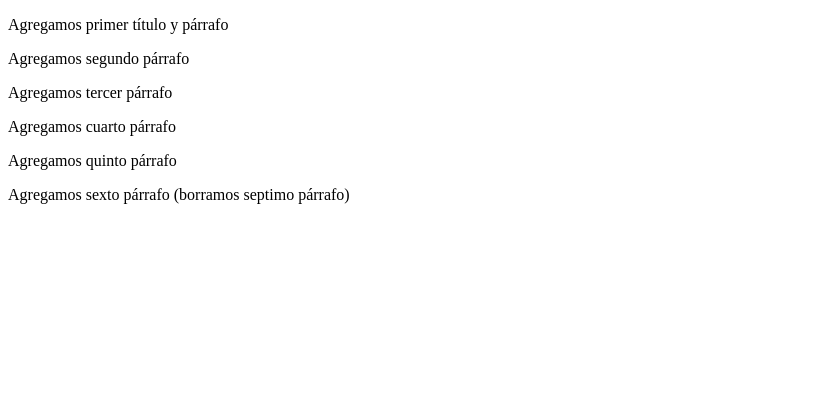
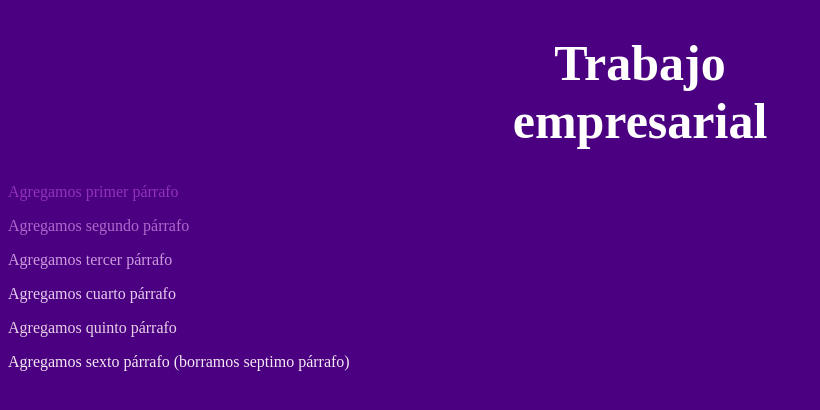
Before and after one commit to cesdur/curso_santiago_ejercicio_1, a plain HTML site: page index.html in a window 1280 px wide. Shown: the whole page, without its empty margins (0-820 px from the left). Drawn offline with Linux system fonts and the light colour scheme.

Commit message:
Segunda parte: párrafos y colores de fuente

```diff
--- a/css/style.css
+++ b/css/style.css
@@ -0,0 +1,53 @@
+/*-------------------------- background -----------------------------------*/
+
+/*Ejemplo de selecto de elemento*/
+body {
+    background-color: #4b0081;
+}
+
+/*--------------------------- Título ----------------------------------------*/
+
+/*Ejemplo de selecto de clase, color y tamaño de letra*/
+.primer_titulo{
+    color: #ffffff;
+    font-size: 50px;
+    width: 300px;
+
+}
+/*-------------------- Primero y Segundo párrafo ----------------------------*/
+
+/*Ejemplo de selector de clase*/
+.primer_parrafo {
+    color: #9032bb;
+}
+
+/* Ejemplo de selector ID*/
+#segundo_parrafo {
+    color: #af69cd;
+}
+/*----------------------------------------------------------------------------*/
+
+/*-------------------- Tercero y curto párrafo -------------------------------*/
+
+/*Ejemplo de selector de clase*/
+.tercer_parrafo {
+    color: #cb9bde;
+}
+
+/* Ejemplo de selector ID*/
+#cuarto_parrafo {
+    color: #e6ccef;
+}
+/*----------------------------------------------------------------------------*/
+
+/*-------------------- Quinto y sexto párrafo --------------------------------*/
+
+/*Ejemplo de selector de clase*/
+.quinto_parrafo {
+    color: #e8d1e7;
+}
+
+/* Ejemplo de selector ID*/
+#sexto_parrafo {
+    color: #f4e8f3;
+}
--- a/index.html
+++ b/index.html
@@ -4,13 +4,27 @@
     <meta charset="UTF-8">
     <meta name="viewport" content="width=device-width, initial-scale=1.0">
     <title>Empresa A</title>
+    <link href="css/style.css" rel="stylesheet" type="text/css">
 </head>
 <body>
-    <p>Agregamos primer título y párrafo</p>
-    <p>Agregamos segundo párrafo</p>
-    <p>Agregamos tercer párrafo</p>
-    <p>Agregamos cuarto párrafo</p>
-    <p>Agregamos quinto párrafo</p>
-    <p>Agregamos sexto párrafo (borramos septimo párrafo)</p>
+    <div align="center">
+    <h1 class="primer_titulo">Trabajo empresarial</h1>
+    </div>
+
+    <div>
+    <p class ="primer_parrafo">Agregamos primer párrafo</p>
+    <p id ="segundo_parrafo">Agregamos segundo párrafo</p>
+    </div>
+
+    <div>
+    <p class ="tercer_parrafo">Agregamos tercer párrafo</p>
+    <p id ="cuarto_parrafo">Agregamos cuarto párrafo</p>
+    </div>
+
+    <div>
+    <p class="quinto_parrafo">Agregamos quinto párrafo</p>
+    <p id="sexto_parrafo">Agregamos sexto párrafo (borramos septimo párrafo)</p>
+    </div>
+
 </body>
 </html>
```
